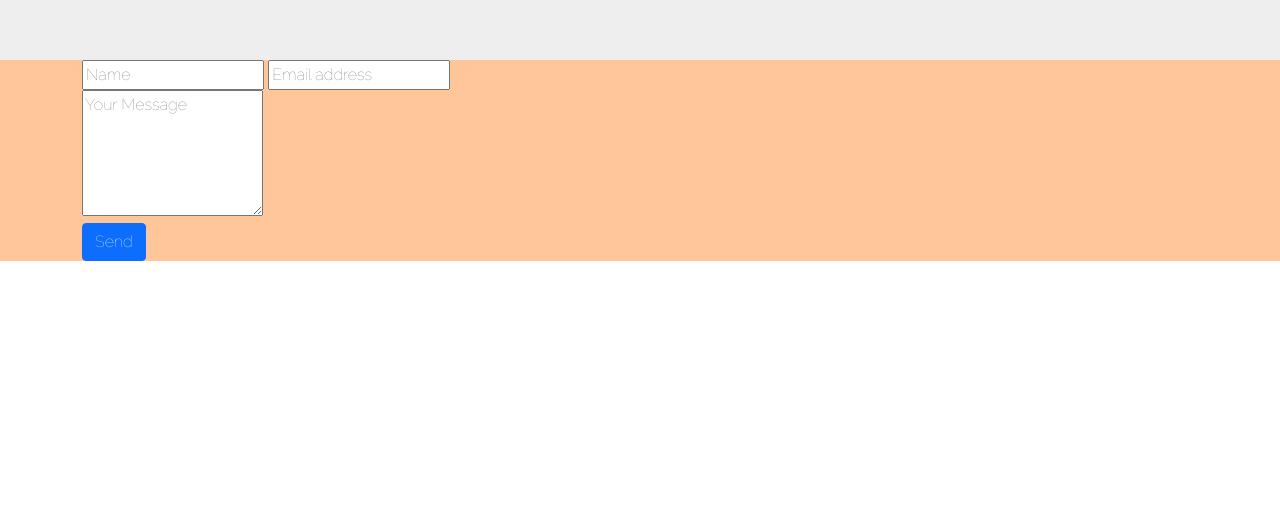
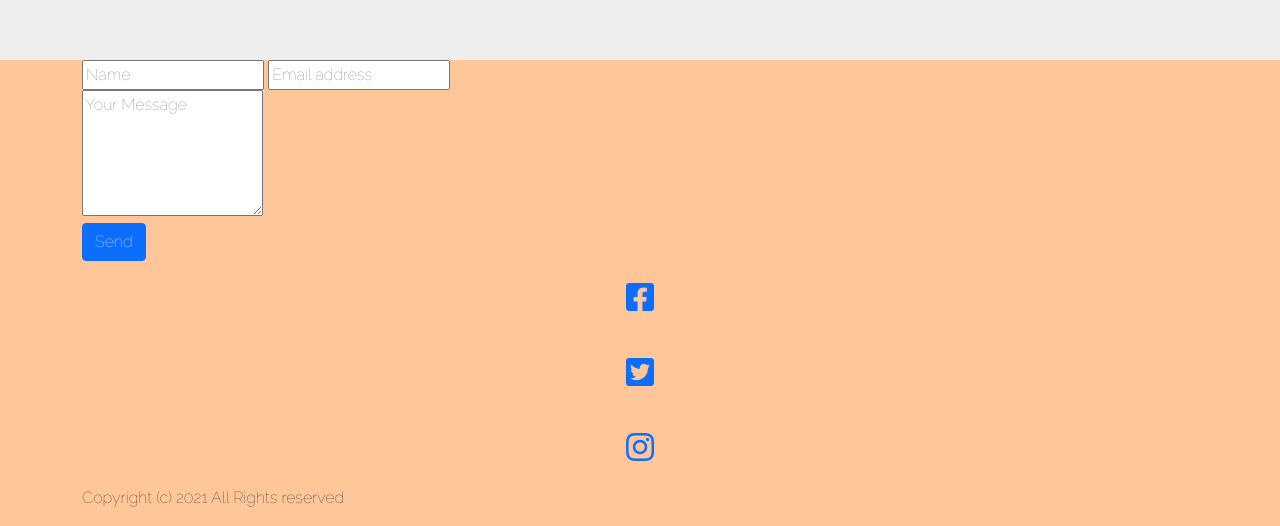
Before and after one commit to martycode49/portfolio1, a plain HTML site: page index.html in a window 1280 px wide. Shown: the part 2130-2656 px from the top of the page. Before the commit the page ends 2391 px from the top, so only its background shows below. Drawn offline with Linux system fonts and the light colour scheme.

Commit message:
version2

```diff
--- a/css/styles.css
+++ b/css/styles.css
@@ -136,4 +136,14 @@ hr {
 /* contact */
 .footer {
     background-color: #ffc799;
+    display: flex;
+    justify-content: center;
 }
+
+.social {
+    padding: 20px;
+    display: flex;
+    justify-content: center;
+    flex-direction: row;
+
+}
--- a/index.html
+++ b/index.html
@@ -10,6 +10,7 @@
     <!-- font-->
     <link rel="preconnect" href="https://fonts.gstatic.com">
     <link href="https://fonts.googleapis.com/css2?family=Raleway:wght@100&display=swap" rel="stylesheet">
+    <link rel="stylesheet" href="https://cdnjs.cloudflare.com/ajax/libs/font-awesome/5.15.2/css/all.min.css">
 
     <!-- css -->
     <link rel="stylesheet" href="css/bootstrap.min.css">
@@ -114,8 +115,26 @@
                     </form>
                 </div>
             </div>
+            <div class="social">
+                <a href="http://facebook.fr" target="_blank">
+                    <i class="fab fa-facebook-square fa-2x"></i>  <!-- ici facebook-->
+                </a>
 
+            </div>
+            <div class="social">
+                <a href="http://twitter.fr" target="_blank">
+                    <i class="fab fa-twitter-square fa-2x"></i>  <!-- ici twitter-->
+                </a>
 
+            </div>
+            <div class="social">
+                <a href="http://instagram.fr" target="_blank">
+                    <i class="fab fa-instagram fa-2x"></i>  <!-- ici instagram-->
+                </a>
+
+            </div>
+
+            <p> Copyright (c) 2021 All Rights reserved </p>
         </div>
 
     </footer>
```
